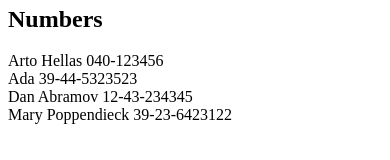
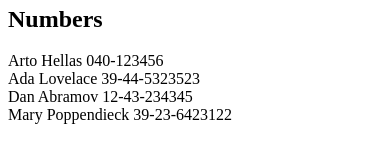
Before and after one commit to schrishan/full-stack-open-2022, a React (Create React App) app in the folder part1/: page / in a window 390 px wide. Shown: the part 232-392 px from the top of the page. Built offline with nearby package versions, Linux system fonts and the light colour scheme; data requests are answered from the project's data file.

Commit message:
2.11: The Phonebook Step6

```diff
--- /dev/null
+++ b/part1/db.json
@@ -0,0 +1,45 @@
+{
+  "notes": [
+    {
+      "id": 1,
+      "content": "HTML is easy",
+      "date": "2022-1-17T17:30:31.098Z",
+      "important": true
+    },
+    {
+      "id": 2,
+      "content": "Browser can execute only JavaScript",
+      "date": "2022-1-17T18:39:34.091Z",
+      "important": false
+    },
+    {
+      "id": 3,
+      "content": "GET and POST are the most important methods of HTTP protocol",
+      "date": "2022-1-17T19:20:14.298Z",
+      "important": true
+    }
+  ]
+,
+  "persons":[
+    {
+      "name": "Arto Hellas",
+      "number": "040-123456",
+      "id": 1
+    },
+    {
+      "name": "Ada Lovelace",
+      "number": "39-44-5323523",
+      "id": 2
+    },
+    {
+      "name": "Dan Abramov",
+      "number": "12-43-234345",
+      "id": 3
+    },
+    {
+      "name": "Mary Poppendieck",
+      "number": "39-23-6423122",
+      "id": 4
+    }
+  ]
+}
--- a/part1/src/App.js
+++ b/part1/src/App.js
@@ -1,21 +1,28 @@
-import { useState } from 'react'
+import { useEffect, useState } from 'react'
 import Persons from './components/Persons';
 import PersonForm from './components/PersonForm';
 import Filter from './components/Filter';
 
+import axios from 'axios';
+
 
 const App = () => {
-  const [persons, setPersons] =useState([
-    { name: 'Arto Hellas', number: '040-123456', id: 1 },
-    { name: 'Ada', number: '39-44-5323523', id: 2 },
-    { name: 'Dan Abramov', number: '12-43-234345', id: 3 },
-    { name: 'Mary Poppendieck', number: '39-23-6423122', id: 4 }
-  ]);
-
+  const [persons, setPersons] =useState([]);
   const [filterName, setFilterName] = useState('');
   const [showAll, setShowAll] = useState(true);
 
-  const personsToShow = showAll
+    const hook = () => {
+      console.log('effect');
+      axios
+      .get('http://localhost:3001/persons')
+      .then(response => {
+        console.log('promise fulfilled')
+        setPersons(response.data)
+      })
+    }
+    useEffect(hook, [])
+
+    const personsToShow = showAll
     ? persons
     : persons.filter(person => person.name === filterName);
 
```
Also changed, not shown: part1/package.json (+6 -1 lines), 1 other file (tests, documents, lock files or other folders).
